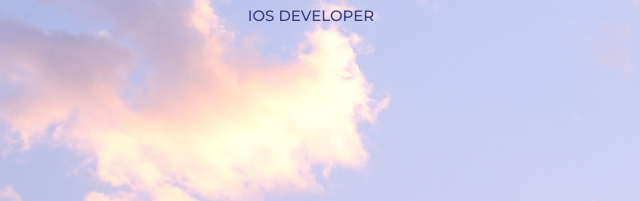
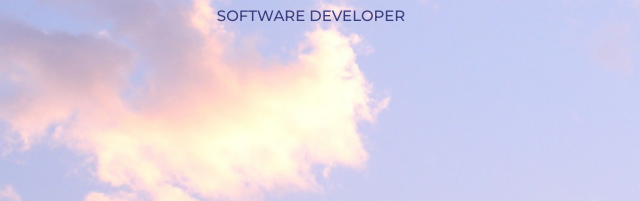
Before and after one commit to bklimekkk/personal_website, a plain HTML site: page index.html in a window 1280 px wide. Shown: the part 359-560 px from the top of the page, 329-969 px from the left. Drawn offline with nearby package versions, Linux system fonts and the light colour scheme; a script that the page names is missing.

Commit message:
Update index.html

```diff
--- a/index.html
+++ b/index.html
@@ -32,7 +32,7 @@
 </nav>
 <div id="title_header">
   <h1 id = "hello">Hello, I'm Bartek</h1>
-  <p id = "front_end">IOS DEVELOPER</p>
+  <p id = "front_end">SOFTWARE DEVELOPER</p>
 </div>
 
 </section>
```
